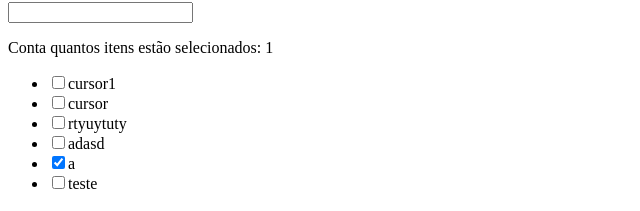
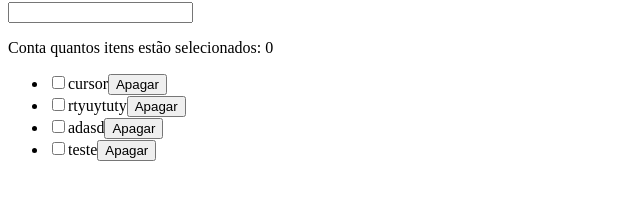
Before and after one commit to RobervanSouza/curso-react, a React (Create React App) app in the folder curso-react/: page /pagina-inicial in a window 1280 px wide. Shown: the part 394-605 px from the top of the page, without its empty margins (0-640 px from the left). Built offline with nearby package versions, Linux system fonts and the light colour scheme; data requests are answered from the project's data file.

Commit message:
feat: deploy

```diff
--- a/curso-react/mock/db.json
+++ b/curso-react/mock/db.json
@@ -1,10 +1,5 @@
 {
   "tarefas": [
-    {
-      "id": 1,
-      "title": "cursor1",
-      "isCompleted": false
-    },
     {
       "title": "cursor",
       "isCompleted": false,
@@ -21,11 +16,6 @@
       "id": 6
     },
     {
-      "title": "a",
-      "isCompleted": true,
-      "id": 7
-    },
-    {
       "title": "teste",
       "isCompleted": false,
       "id": 8
--- a/curso-react/package.json
+++ b/curso-react/package.json
@@ -1,9 +1,11 @@
 {
   "name": "curso-react",
   "version": "0.1.0",
+  "homepage": "https://{RobervanSouza}.github.io/{curso-react}",
   "private": true,
   "dependencies": {
     "axios": "^1.2.6",
+    "gh-pages": "^5.0.0",
     "react": "^18.2.0",
     "react-dom": "^18.2.0",
     "react-router-dom": "^6.7.0",
@@ -27,7 +29,9 @@
     "build": "react-scripts build",
     "test": "react-scripts test",
     "eject": "react-scripts eject",
-    "mock": "json-server --watch ./mock/db.json --port 3001"
+    "mock": "json-server --watch ./mock/db.json --port 3001",
+    "predeploy": "yarn run build",
+    "deploy": "gh-pages -d build"
   },
   "eslintConfig": {
     "extends": [
--- a/curso-react/src/app/pages/dashboard/Dashboard.tsx
+++ b/curso-react/src/app/pages/dashboard/Dashboard.tsx
@@ -46,10 +46,12 @@ export const Dashboard = () => {
     [lista] // passa a lista nova
   );
 
+  // #################### update ######################################
   // essa função embaixo e pra quando for selecionada uma tarefa ela ir para o banco selecionada, quando recarregar a pagina ela não sumir
-  const handleComplete = useCallback((id: number) => {
-    const tarefaAtualizada= lista.find((tarefa) => tarefa.id === id);
-    if(!tarefaAtualizada) return;
+  const handleComplete = useCallback(
+    (id: number) => {
+      const tarefaAtualizada = lista.find((tarefa) => tarefa.id === id);
+      if (!tarefaAtualizada) return;
 
       TarefasService.updateById(id, {
         ...tarefaAtualizada,
@@ -58,16 +60,34 @@ export const Dashboard = () => {
         if (result instanceof ApiExceptions) {
           alert(result.message);
         } else {
-          setLista(listaVelha => {
-            return listaVelha.map(listaVelhaItem => {
+          setLista((listaVelha) => {
+            return listaVelha.map((listaVelhaItem) => {
               if (listaVelhaItem.id === id) return result;
               return listaVelhaItem;
             });
           });
         }
       });
+    },
+    [lista]
+  );
 
-  },[lista]);
+  // ####################### delete #########################
+
+  const handleDelete = useCallback((id: number) => {
+    TarefasService.deleteById(id).then((result) => {
+      if (result instanceof ApiExceptions) {
+        alert(result.message);
+      } else {
+        setLista((listaVelha) => {
+          // aqui esta removendo o item
+          return listaVelha.filter(
+            (listaVelhaItem) => listaVelhaItem.id !== id
+          );
+        });
+      }
+    });
+  }, []);
 
   return (
     <div>
@@ -93,6 +113,7 @@ export const Dashboard = () => {
                 />
 
                 {listItem.title}
+                <button onClick={() => handleDelete(listItem.id)} >Apagar</button>
               </li>
             </div>
           );
@@ -163,3 +184,28 @@ export const Dashboard = () => {
 //     }
 //   });
 // }, []);
+
+// 3>>>>>>>>>>>> e so para verificar se a tarefa esta completa
+/*
+  const handleComplete = useCallback((id: number) => {
+    const tarefaAtualizada= lista.find((tarefa) => tarefa.id === id); //1 busca qual a tare esta alterando
+    if(!tarefaAtualizada) return; //2 so pra garantir que não vai mandar dados invalidos, na >>>const tarefaAtualizada: ITarefa | undefined<<<< ele manda itarefa ou undefind, se for undefind então e falso, se for falso então e true, se for treu então e undefind, então não returna nada e não manda para o banco de dados o item selecionado.
+
+    TarefasService.updateById(id, {
+      ...tarefaAtualizada,///3 passa todos os dados das tarefas
+      isCompleted: !tarefaAtualizada.isCompleted, // 4 para fazer alteração no banco de dados
+    }).then((result) => {
+        if (result instanceof ApiExceptions) {
+          alert(result.message);
+        } else {
+          setLista(listaVelha => { //5 o setlista e para alterar o state
+            return listaVelha.map(listaVelhaItem => {
+             if (listaVelhaItem.id === id) return result;//6 compara se o id e igual o id do parametro
+             return listaVelhaItem;
+            });
+          });
+        }
+    });
+
+  },[lista]);
+  */
--- a/curso-react/src/app/shared/services/api/tarefas/TarefasService.ts
+++ b/curso-react/src/app/shared/services/api/tarefas/TarefasService.ts
@@ -52,7 +52,7 @@ const updateById = async (id:number  , dataToUpdate: ITarefa): Promise<ITarefa |
 const deleteById = async (id: number): Promise<undefined | ApiExceptions> => {
   //
   try {
-     await Api().delete(`/tarefas/{id}`);
+     await Api().delete(`/tarefas/${id}`);
     return undefined;
   } catch (error: any) {
     return new ApiExceptions(error.message || "erro ao deletar tarefas");
```
Also changed, not shown: 1 other file (tests, documents, lock files or other folders). Lines whose indentation alone changed are shown as unchanged.
